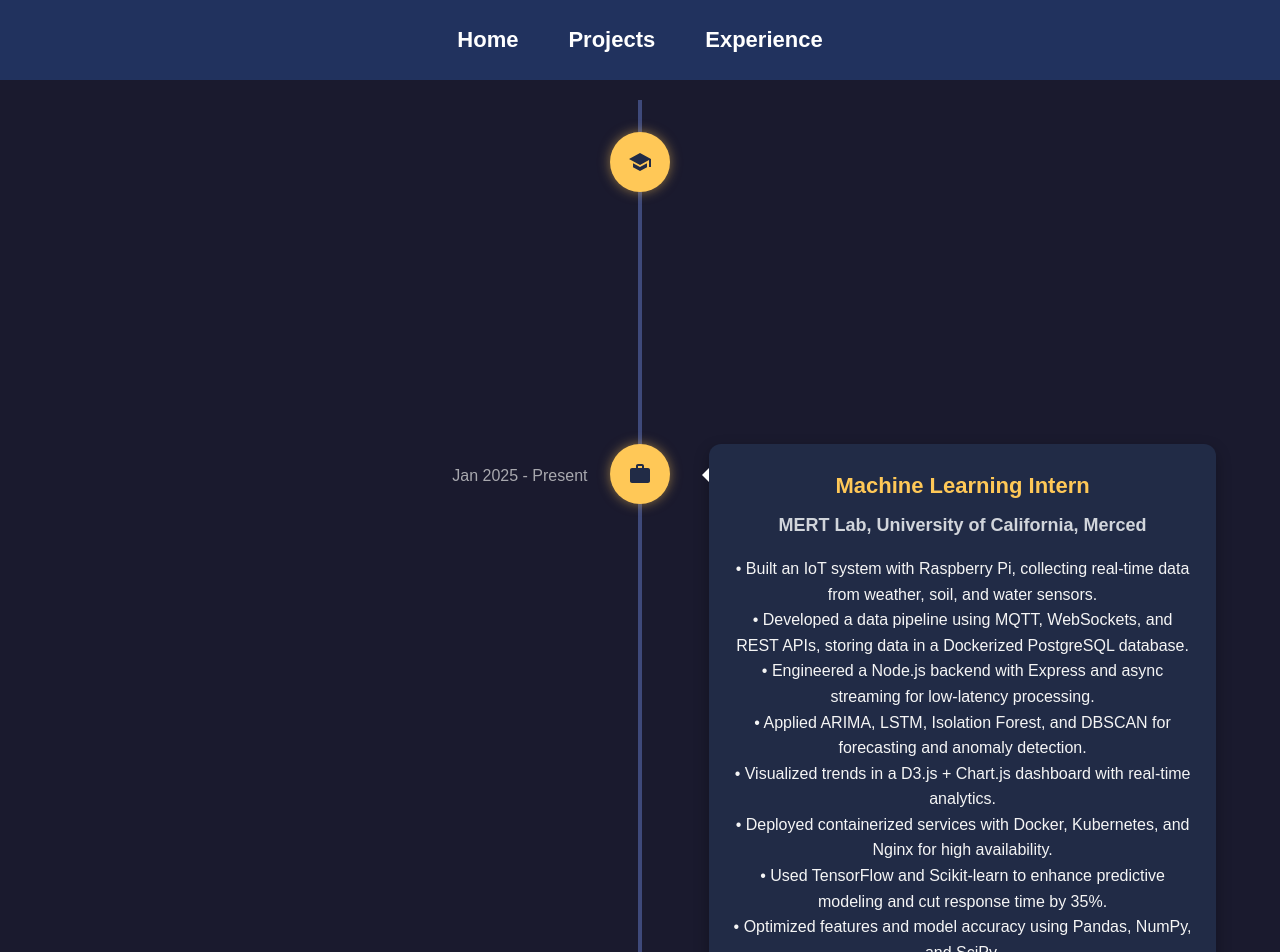
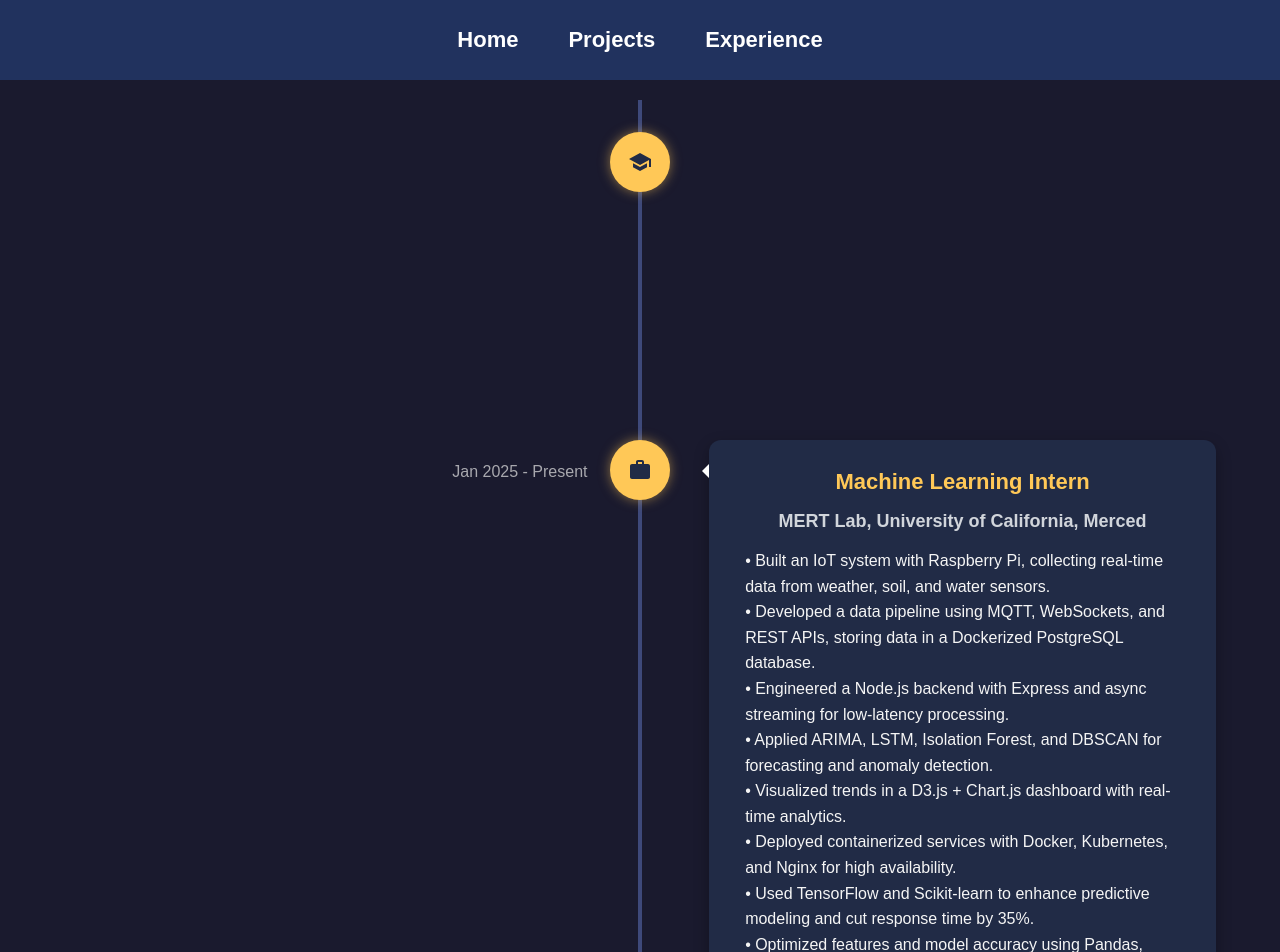
Before and after one commit to alextitov19/personal-website, a React (Create React App) app: page /experience in a window 1280 px wide. Shown: the top 952 px of the page. Built offline with nearby package versions, Linux system fonts and the light colour scheme.

Commit message:
bullet point alignment

```diff
--- a/src/styles/Experience.css
+++ b/src/styles/Experience.css
@@ -96,3 +96,14 @@
     width: auto;
   }
 }
+
+/* Paragraph Text - Softer White with Indentation */
+.vertical-timeline-element-content p {
+  color: #f5f5f5 !important;
+  font-size: 16px;
+  line-height: 1.6;
+  font-weight: 500;
+  text-align: left;
+  padding-left: 12px; /* Adds a bit of horizontal margin */
+  margin: 0;
+}
```
Also changed, not shown: 1 other file (tests, documents, lock files or other folders).
